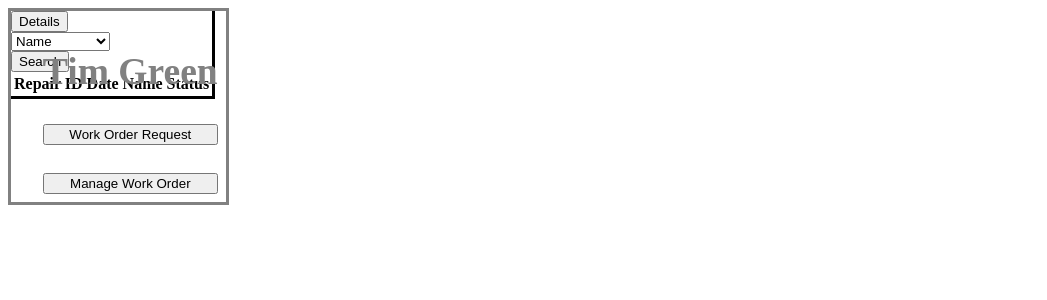
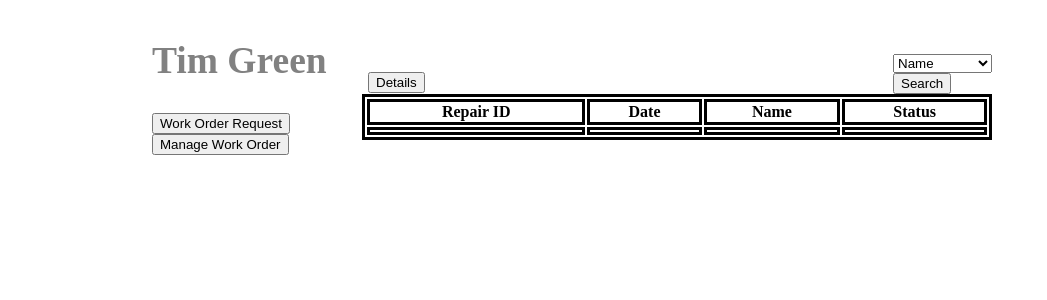
Before and after one commit to JobeFarkley/sdt-inventory-cfscqx, an Angular app: page / in a window 1280 px wide. Shown: the top 300 px of the page, without its empty margins (0-1047 px from the left). Built offline with nearby package versions, Linux system fonts and the light colour scheme.

Commit message:
3 files modified

```diff
--- a/src/app/it-employee-details/it-employee-details.component.css
+++ b/src/app/it-employee-details/it-employee-details.component.css
@@ -2,19 +2,46 @@
   display: block;
 }
 #employee {
-  width: max-content;
-  position: fixed;
+  width: 20%;
   padding: 8px 8px 8px 32px;
   text-decoration: none;
   font-size: 25px;
   color: #818181;
-  display: inline-grid;
-  border: solid;
+  float: left;
+
 }
 
 #databaseArea {
-  position: static;
-  display: inline-block;
+  float: left;
+  width: 60%;
   padding: 0rem;
+
+}
+
+#searchArea{
+  float:right;
+}
+
+#detailsArea{
+  float: left;
+}
+
+#desplayDataArea{
+  width: 100%;
+  border: solid;
+  float: inline-end;
+  }
+
+table{
+  width: 100%;
+
+}
+
+tr{
+
   border: solid;
 }
+th{
+  width: fit-content;
+  border: solid;
+}
--- a/src/app/it-employee-details/it-employee-details.component.html
+++ b/src/app/it-employee-details/it-employee-details.component.html
@@ -7,8 +7,11 @@
   </div>
 
   <div id="databaseArea">
-
+    <br>
+    <br>
+    <br>
     <div id="detailsArea">
+      <br>
       <button>Details</button>
     </div>
 
@@ -21,16 +24,22 @@
       <br>
       <button>Search</button>
     </div>
-
+    <br>
     <div id="desplayDataArea">
       <table>
-        <tr>
+        <tr id="titleRow">
           <th>Repair ID</th>
           <th>Date</th>
           <th>Name</th>
           <th>Status</th>
 
         </tr>
+        <tr>
+          <th> </th>
+          <th> </th>
+          <th> </th>
+          <th> </th>
+        </tr>
       </table>
     </div>
 
--- a/src/styles.css
+++ b/src/styles.css
@@ -1 +1,5 @@
 /* Add application styles & imports to this file! */
+body{
+  max-width: 65rem;
+  margin: auto;
+}
```
